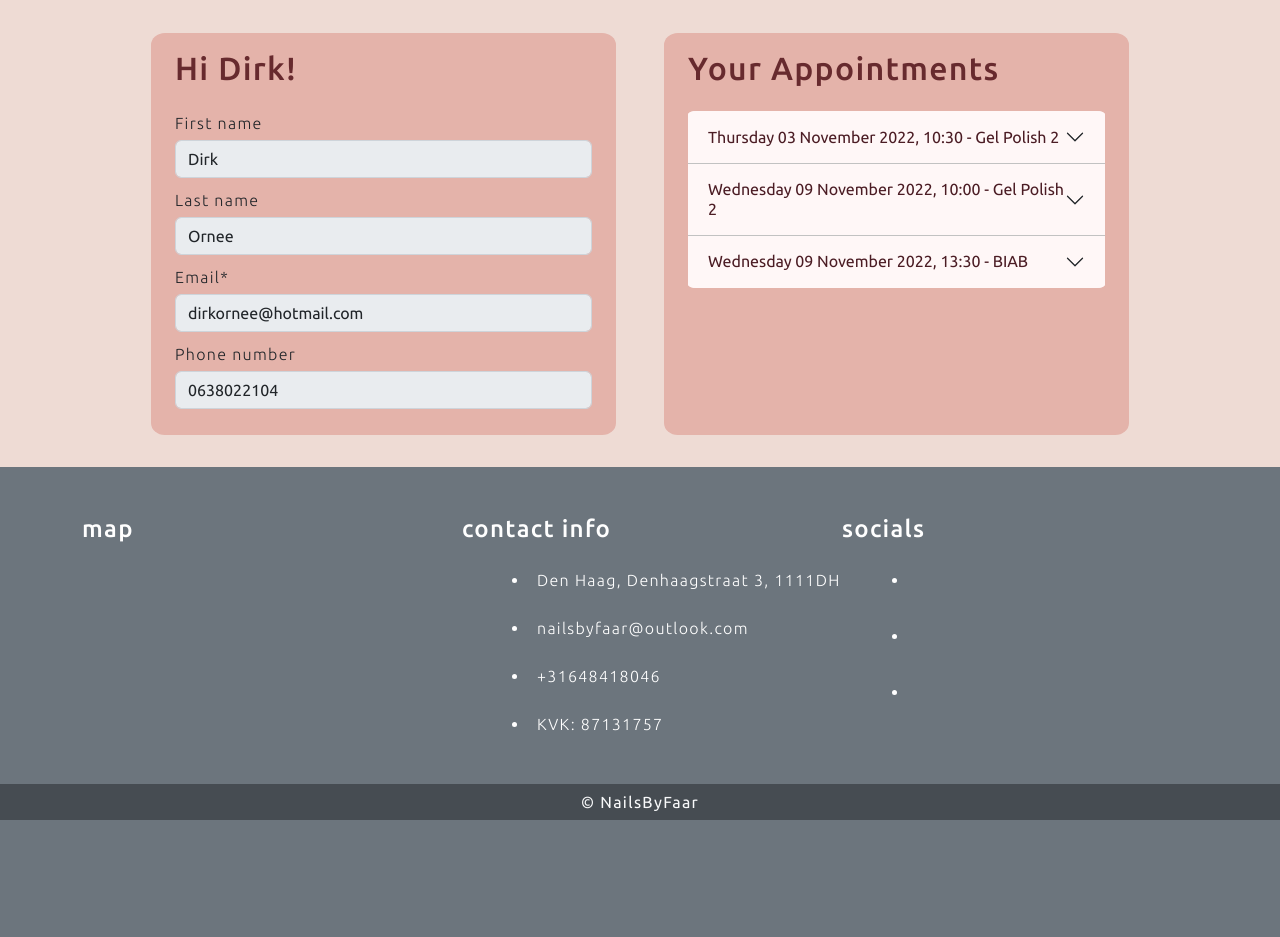
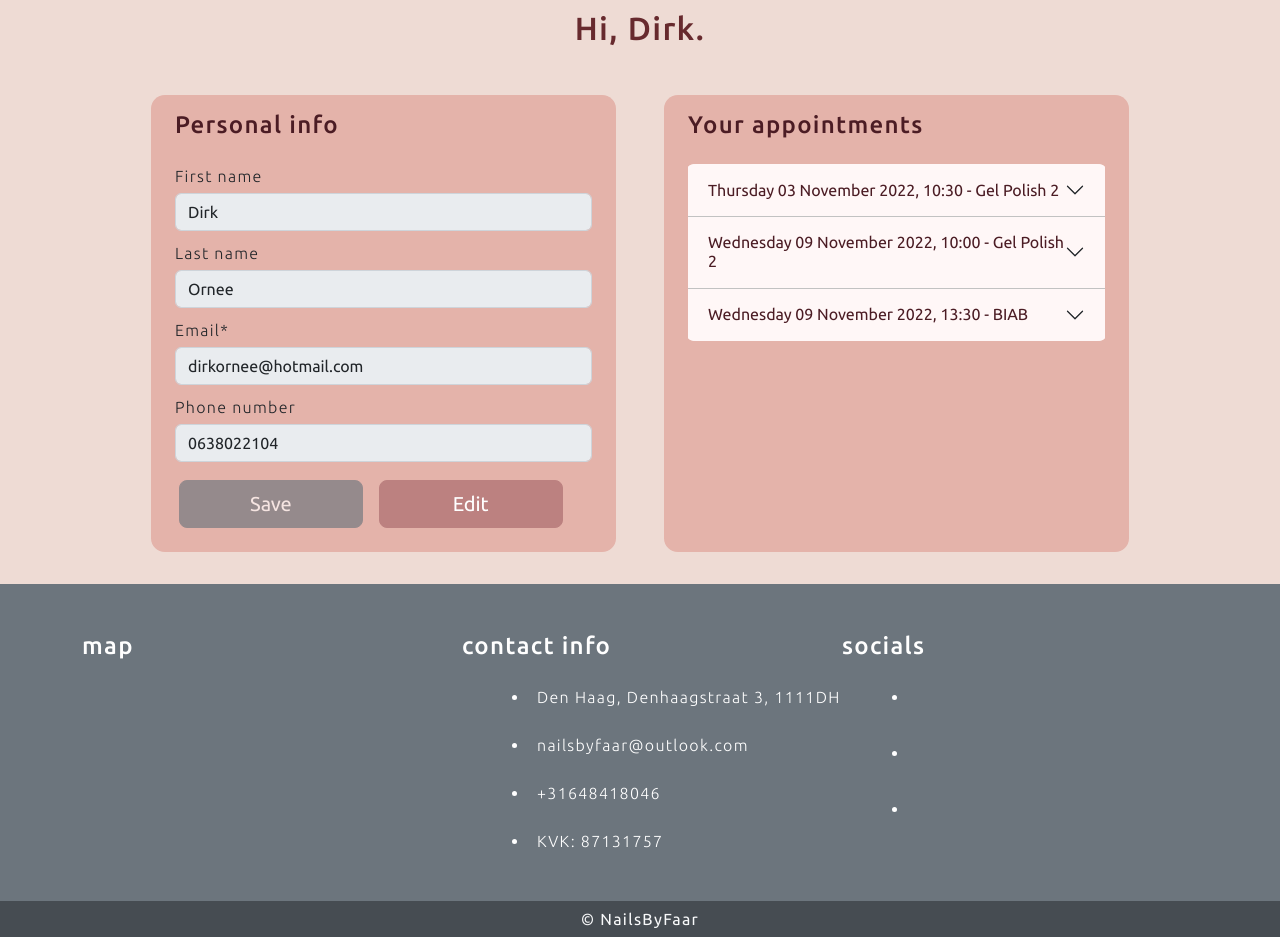
Before and after one commit to DOdrums/PortfolioProjectFour, a Django app: page /user/dashboard in a window 1280 px wide. Shown: the part 131-1068 px from the top of the page. Before the commit the page ends 951 px from the top, so only its background shows below. Run offline with Django 3.2, Linux system fonts and the light colour scheme; a user stored in the database is signed in; data comes from the database, SQL or seed files in the repository; both versions use the stored data as it was after the commit; some libraries are stand-ins or nearby versions.

Commit message:
Add buttons to appointments and personal info in user_dashboard

```diff
--- a/static/css/style.css
+++ b/static/css/style.css
@@ -17,6 +17,10 @@ h1 {
 
 h2 {
     color: #672a2e;
+}
+
+h4 {
+    color: #4b1c24;
 }
 
 h5 {
--- a/templates/base.html
+++ b/templates/base.html
@@ -83,10 +83,10 @@
         <div class="container pt-5">
             <div class="row">
                 <div class="col-lg-4 mb-4">
-                    <h4 class="mb-4">map</h4>
+                    <h4 class="mb-4 text-white">map</h4>
                 </div>
                 <div class="col-lg-4 mb-4">
-                    <h4 class="mb-4">contact info</h4>
+                    <h4 class="mb-4 text-white">contact info</h4>
                     <ul class="fa-ul">
                         <li class="fa-li mb-4 text-nowrap">
                             <span><i class="fas fa-home"></i>
@@ -107,7 +107,7 @@
                     </ul>
                 </div>
                 <div class="col-lg-4 mb-4">
-                    <h4 class="mb-4">socials</h4>
+                    <h4 class="mb-4 text-white">socials</h4>
                     <ul class="fa-ul">
                         <li class="fa-li mb-4 pb-2">
                             <span class="text-nowrap"><i class="fa-brands fa-facebook fa-2x"></i>
--- a/templates/booked.html
+++ b/templates/booked.html
@@ -6,7 +6,7 @@
         <div class="col-md-10 mt-3 offset-md-2">
             <h2 class="mt-3">Thank you for booking an appointment with Nailsbyfaar!</h2>
             {% if user.is_authenticated %}
-            <h2 class="my-5">Go to your <a href="#">account dashboard</a>
+            <h2 class="my-5">Go to your <a href="{% url 'dashboard'%}">account dashboard</a>
                 to
                 manage your
                 booking.</h2>
--- a/templates/user_dashboard.html
+++ b/templates/user_dashboard.html
@@ -4,17 +4,24 @@
 {% block content %}
 <div class="container mt-md-5 my-2">
     <div class="row mx-auto w-100 justify-content-center">
-        <div class="col-md-5 m-4 py-3 px-4 user-data-box">
-            <h2>Hi {{ request.user.first_name}}!</h2>
+        <div class="text-center mb-3">
+            <h2>Hi, {{ request.user.first_name}}.</h2>
+        </div>
+        <div class="col-md-5 m-4 py-3 px-md-4 user-data-box">
+            <h4>Personal info</h4>
             <form action="POST" class="mt-4">
                 <fieldset disabled="disabled">
                     {% csrf_token %}
                     {{ user_form | crispy }}
                 </fieldset>
+                <div class="row">
+                    <button class="btn btn-secondary btn-card btn-lg col-5 disabled my-2 ms-3">Save</button>
+                    <button type="button" class="btn btn-secondary btn-card btn-lg col-5 my-2 ms-3">Edit</button>
+                </div>
             </form>
         </div>
-        <div class="col-md-5 m-4 py-3 px-4 user-data-box">
-            <h2>Your Appointments</h2>
+        <div class="col-md-5 m-4 py-3 px-md-4 user-data-box">
+            <h4>Your appointments</h4>
             <div class="mt-4 accordion accordion-flush" id="accordionFlushAppointment">
                 {% for appointment in appointments %}
                 <div class="accordion-item">
@@ -34,6 +41,13 @@
                         <p>{{ appointment.date_time }}</p>
                         <h6>Duration:</h6>
                         <p>{{ appointment.duration }} min</p>
+                        <div class="row justify-content-center">
+                            <a href="#" class="nav-link fs-5 btn btn-secondary btn-card col-5 m-2 p-1 text-white">Change
+                                Date
+                            </a>
+                            <a href="#" class="nav-link fs-5 btn btn-secondary btn-card col-5 m-2 p-1 text-white">Cancel
+                            </a>
+                        </div>
                     </div>
                 </div>
                 {% endfor %}
```
Also changed, not shown: db.sqlite3.
